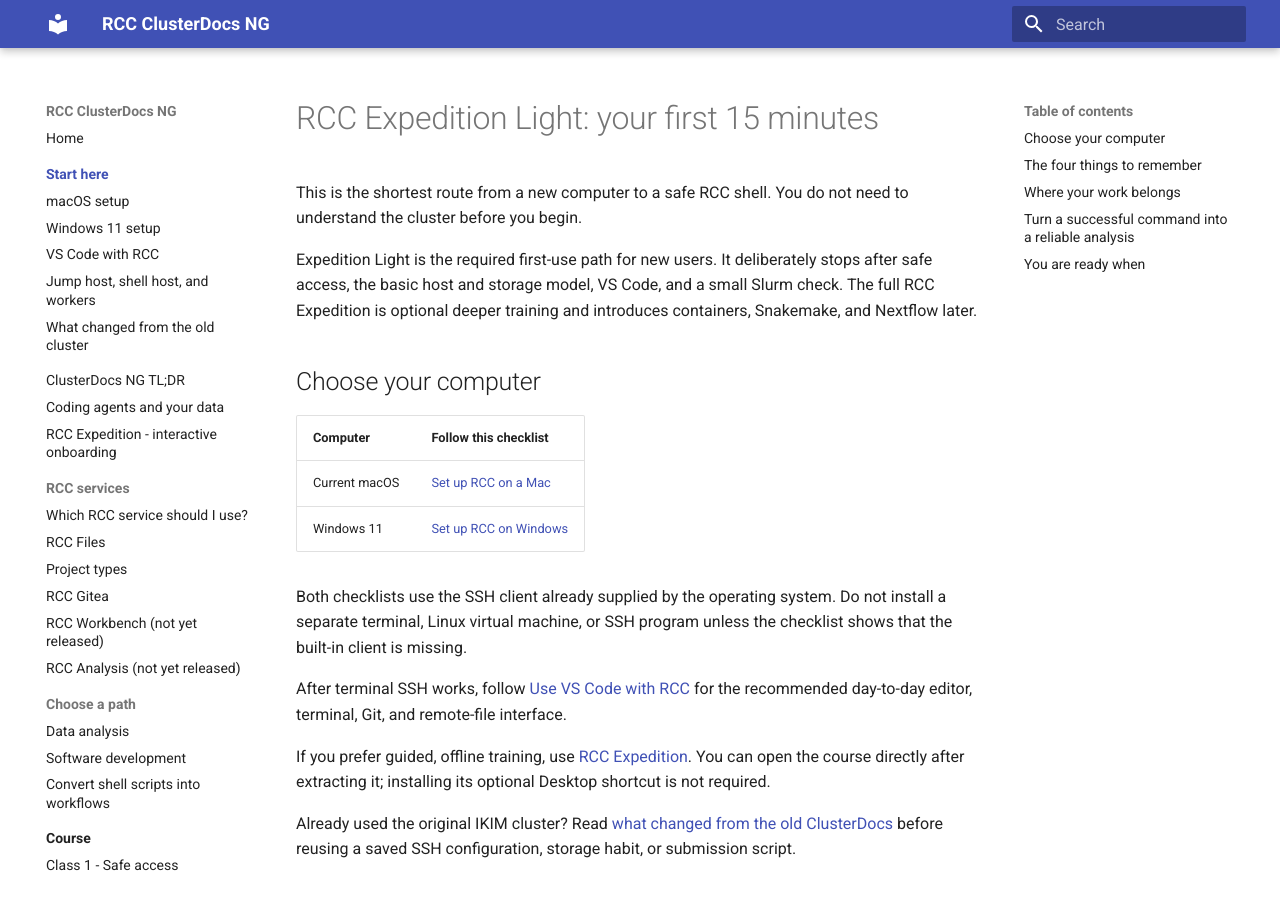
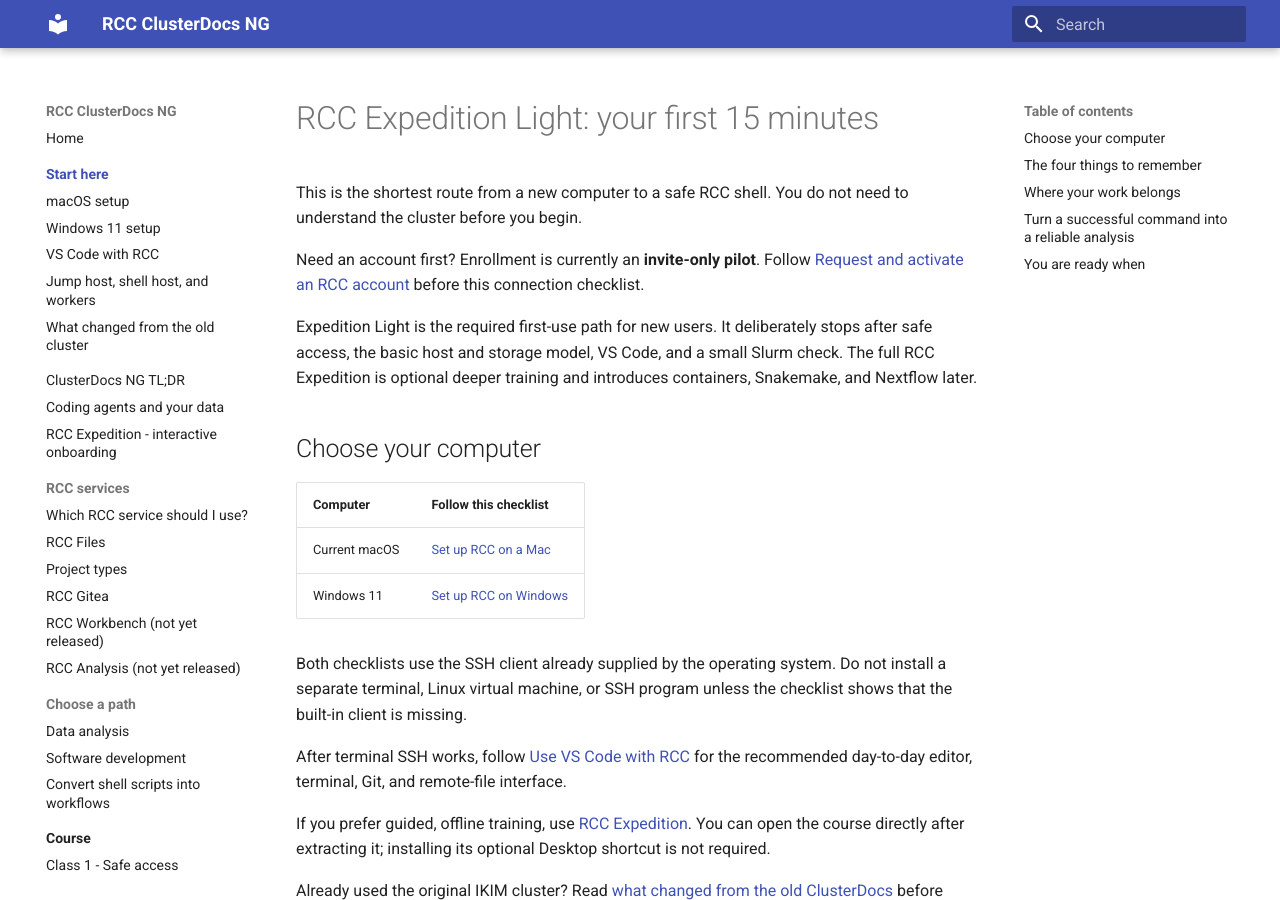
Before and after one commit to IKIM-Essen/ClusterDocs, an MkDocs documentation site: the page built from docs/getting-started/index.md, in a window 1280 px wide and 900 px high. Built offline with MkDocs 1.6.1 and Material for MkDocs 9.7.7, drawn with Linux system fonts in a browser that asks for light colours.

Commit message:
docs: lead unregistered users into enrollment pilot

```diff
--- a/docs/getting-started/index.md
+++ b/docs/getting-started/index.md
@@ -2,6 +2,10 @@
 
 This is the shortest route from a new computer to a safe RCC shell. You do not
 need to understand the cluster before you begin.
+
+Need an account first? Enrollment is currently an **invite-only pilot**. Follow
+[Request and activate an RCC account](account-enrollment.md) before this
+connection checklist.
 
 Expedition Light is the required first-use path for new users. It deliberately
 stops after safe access, the basic host and storage model, VS Code, and a small
```
